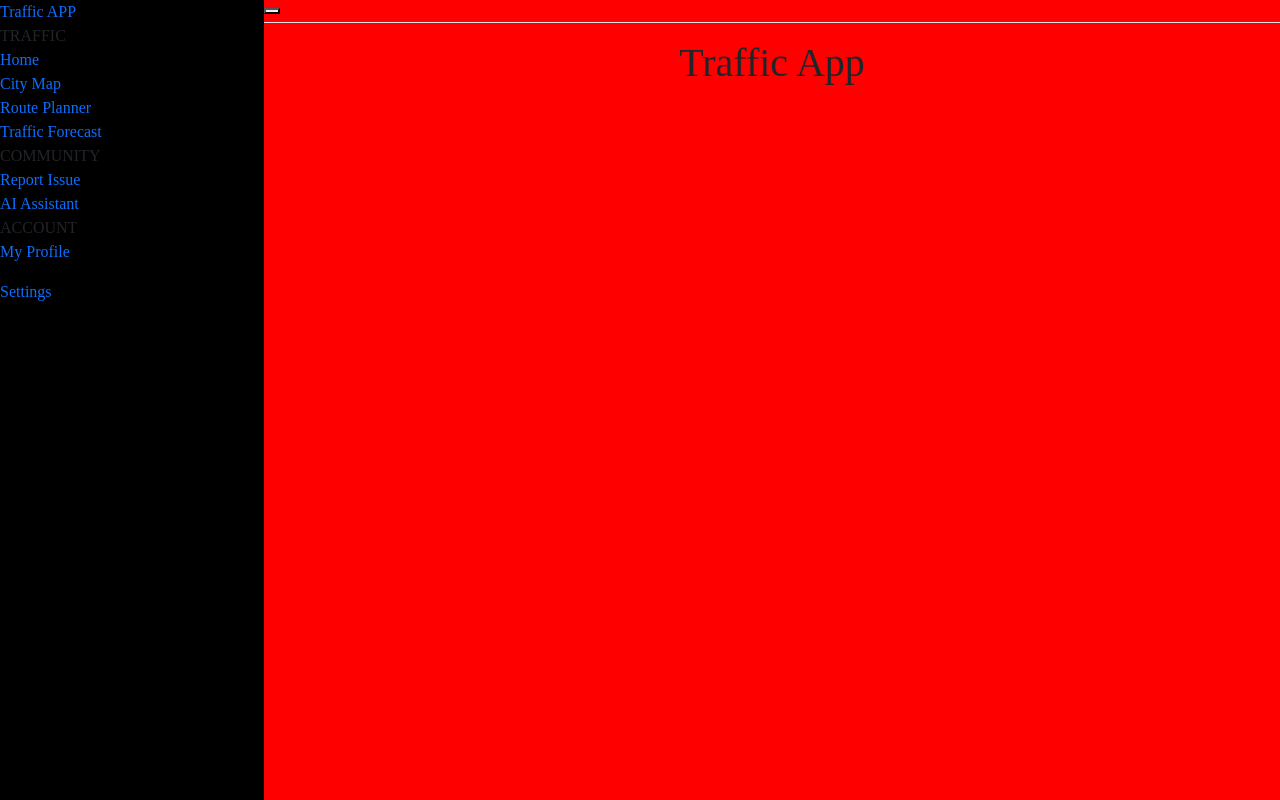
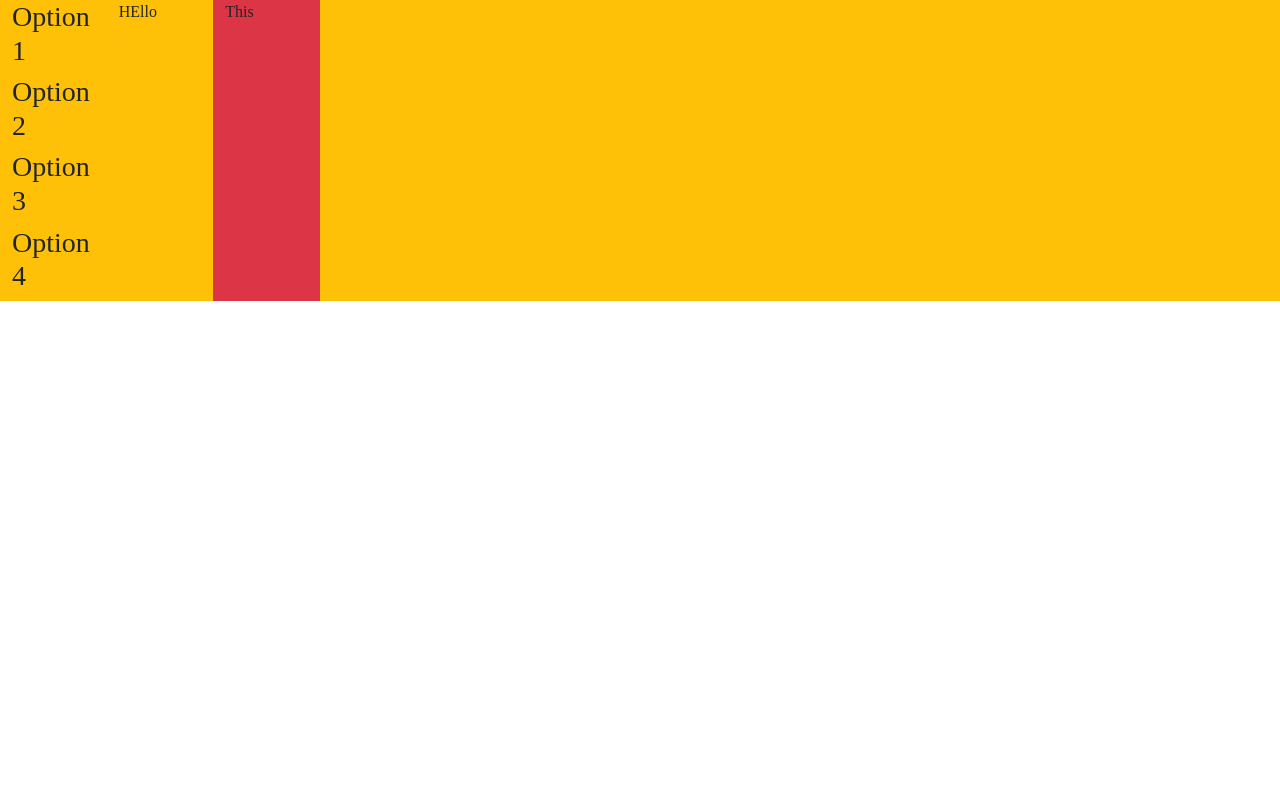
Before and after one commit to ShauryaPrakashVerma/Smart_Traffic_Monitoring_and_Management_System, a Django app: template templates/index.html in a window 1280 px wide. Run offline with Django 5.2, Linux system fonts and the light colour scheme; the template is opened without the code that fills it, so the values that code supplies are empty; some libraries are stand-ins or nearby versions.

Commit message:
Add index page

```diff
--- a/templates/index.html
+++ b/templates/index.html
@@ -1,4 +1,4 @@
-{% load static %}
+<!-- {% load static %} -->
 
 <!DOCTYPE html>
 <html lang="en">
@@ -13,108 +13,22 @@
     <link rel="stylesheet" href="{% static 'css/styleindex.css' %}">
 </head>
 <body>
-    <div class="d-flex">
-        <!-- sidebar -->
-        <aside id="sidebar">
-            <div class="sidebar-logo">
-                <a href="">Traffic APP</a>
+
+    <div class="container-fluid p-0 bg-warning">
+        <div class="row m-0">
+            <!-- sidebar start -->
+
+            {% include 'sidebar.html' %}
+
+            <!-- sidebar end -->
+
+            <div class="col-md-1 bg-warning">
+                <p>HEllo</p>
             </div>
 
-            <!-- sidebar - navigation -->
-
-            <!-- FIRST PORTION -->
-             <ul class="sidebar-nav p-0">
-                <li class="sidebar-header">
-                    TRAFFIC
-                </li>
-                <li class="sidevbar-items">
-                    <a href="" class="sidebar-link">
-                        <i class="lni lni-home-2"></i>
-                        <span>Home</span>
-                    </a>
-                </li>
-
-                <li class="sidevbar-items">
-                    <a href="" class="sidebar-link">
-                        <i class="lni lni-map-marker-1"></i>
-                        <span>City Map</span>
-                    </a>
-                </li>
-
-                <li class="sidevbar-items">
-                    <a href="" class="sidebar-link">
-                        <i class="lni lni-location-arrow-right"></i>
-                        <span>Route Planner</span>
-
-                    </a>
-                </li>
-
-                <li class="sidevbar-items">
-                    <a href="" class="sidebar-link">
-                        <i class="lni lni-bar-chart-4"></i>
-                        <span>Traffic Forecast</span>
-                    </a>
-                </li>
-
-                <!-- SECOND PORTION -->
-                <li class="sidebar-header">
-                    COMMUNITY
-                </li>
-
-                <li class="sidevbar-items">
-                    <a href="" class="sidebar-link">
-                        <i class="lni lni-question-mark-circle"></i>
-                        <span>Report Issue</span>
-                    </a>
-                </li>
-
-                <li class="sidevbar-items">
-                    <a href="" class="sidebar-link">
-                        <i class="lni lni-message-3-text"></i>
-                        <span>AI Assistant</span>
-                    </a>
-                </li>
-
-                <!-- Third PORTION -->
-                <li class="sidebar-header">
-                    ACCOUNT
-                </li>
-
-                <li class="sidevbar-items">
-                    <a href="" class="sidebar-link">
-                        <i class="lni lni-target-user"></i>
-                        <span>My Profile</span>
-                    </a>
-                </li>
-
-
-             </ul>
-
-             <div class="sidebar-footer">
-                <a href="" class="sidebar-link">
-                    <i class="lni lni-gears-3"></i>
-                    <span>Settings</span>
-                </a>
-             </div>
-        </aside>
-        <!-- Sidebar Ends -->
-
-
-        <!-- Main Dshboard -->
-        <div class="main">
-            <nav class="navbar navbar-expand border-bottom">
-                <button class="toggle-btn" type="button">
-                    <i class="lni lni-menu-hamburger-1"></i>
-                </button>
-            </nav>
-
-            <main class="p-3">
-                <div class="container-fluid">
-                    <div class="mb-3 text-center">
-                        <h1>Traffic App</h1>
-                    </div>
-                </div>
-            </main>
+            <div class="col-md-1 bg-danger">
+                <p>This</p>
+            </div>
         </div>
     </div>
 
--- /dev/null
+++ b/templates/sidebar.html
@@ -0,0 +1,16 @@
+<div class="col-md-1 bg-warning">
+    <div class="row">
+        <div class="col-sm-12 bg-warning">
+            <h3>Option 1</h3>
+        </div>
+        <div class="col-sm-12">
+            <h3>Option 2</h3>
+        </div>
+        <div class="col-sm-12 bg-warning">
+            <h3>Option 3</h3>
+        </div>
+        <div class="col-sm-12">
+            <h3>Option 4</h3>
+        </div>
+    </div>
+</div>
```
